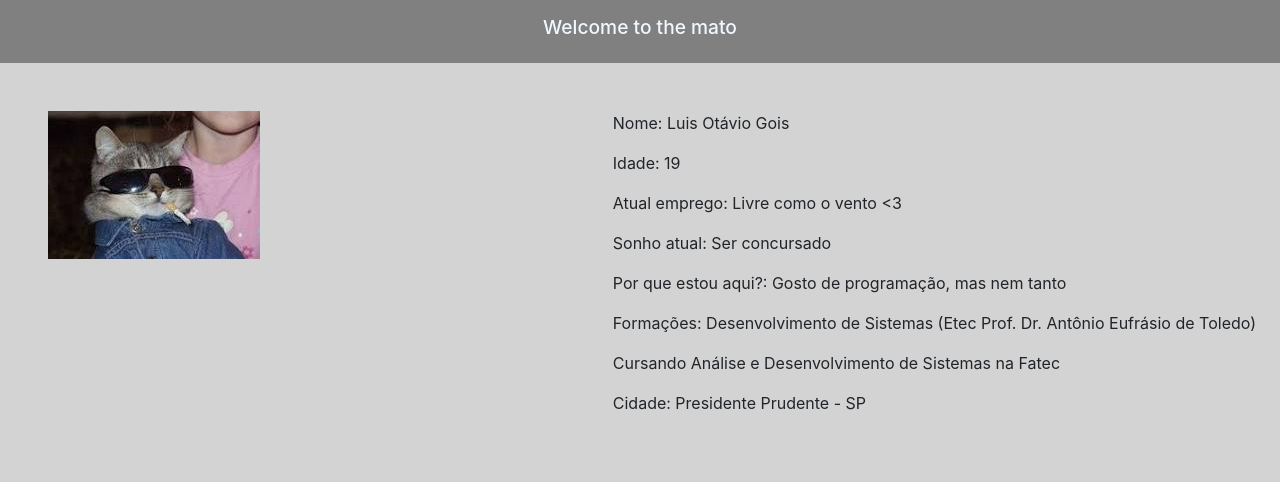
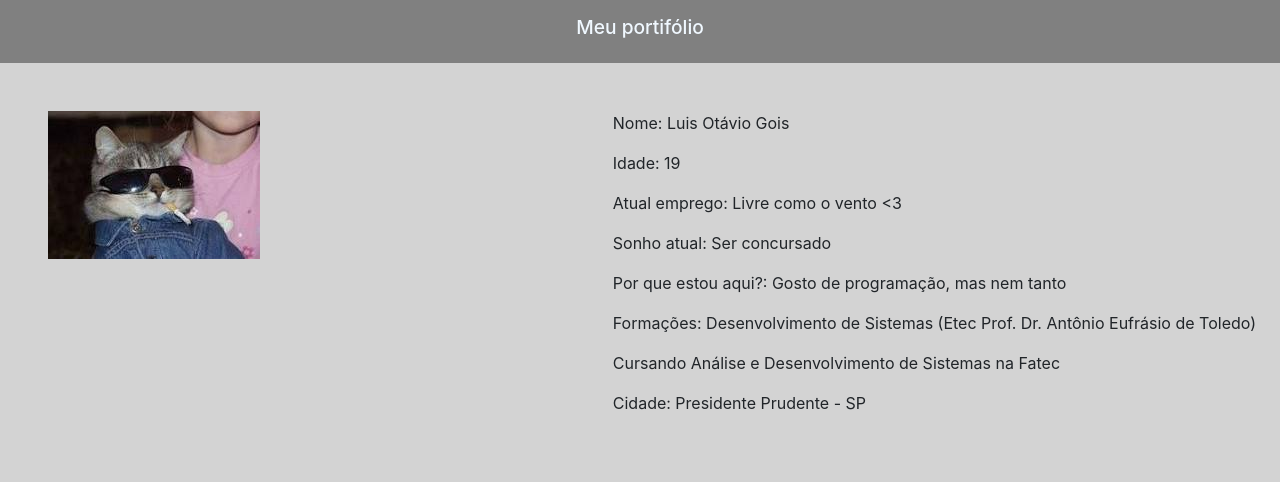
Before and after one commit to luisotavio2023/luisotavio2023.github.io, a plain HTML site: page index.html in a window 1280 px wide. Drawn offline with nearby package versions, Linux system fonts and the light colour scheme.

Commit message:
Atualização
É sobre isso

```diff
--- a/index.html
+++ b/index.html
@@ -25,7 +25,7 @@
   </head>
   <body style="background-color: lightgray;">
     <div class="navbar py-3 d-flex justify-content-center" id="topo">
-        <h1 class="" id="h1topo">Welcome to the mato</h1>
+        <h1 class="" id="h1topo">Meu portifólio</h1>
     </div>
 
     <div class="float-right py-5 mx-4">
```
